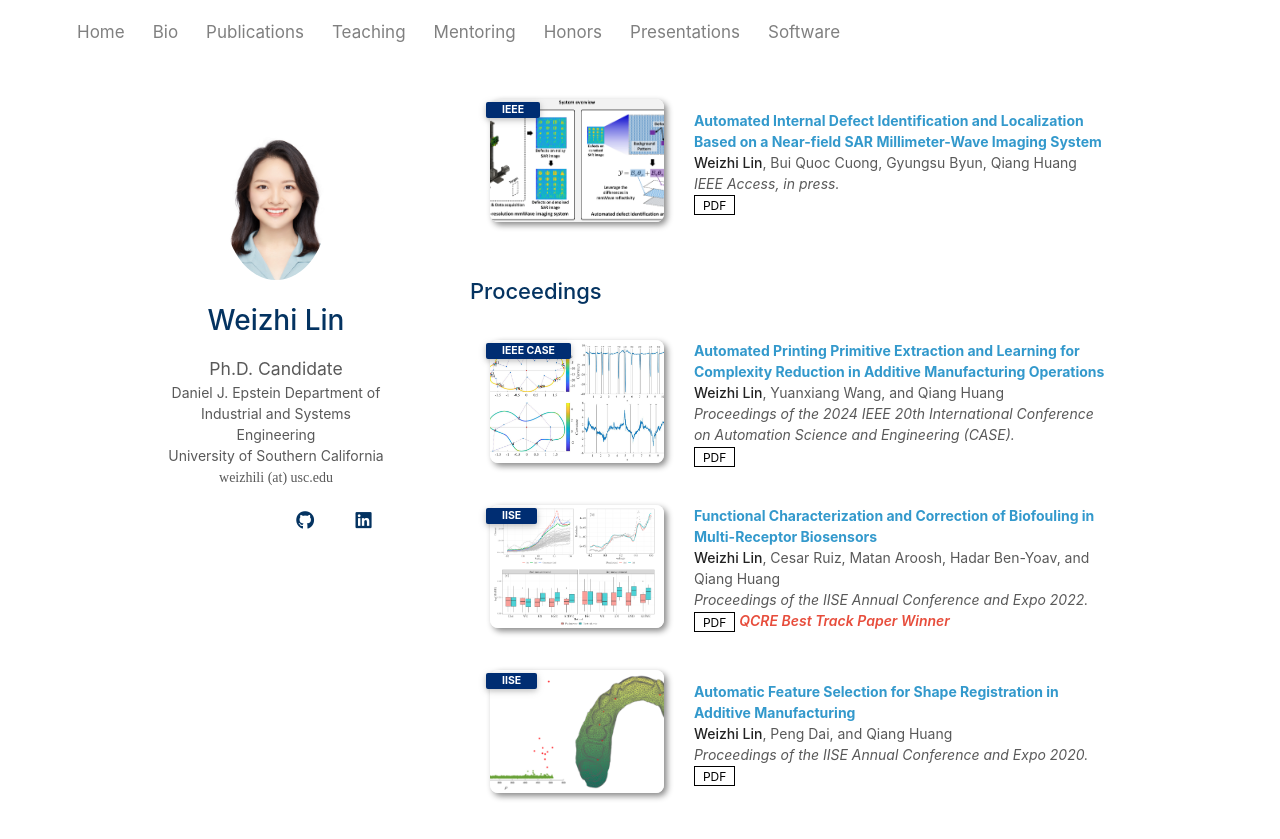
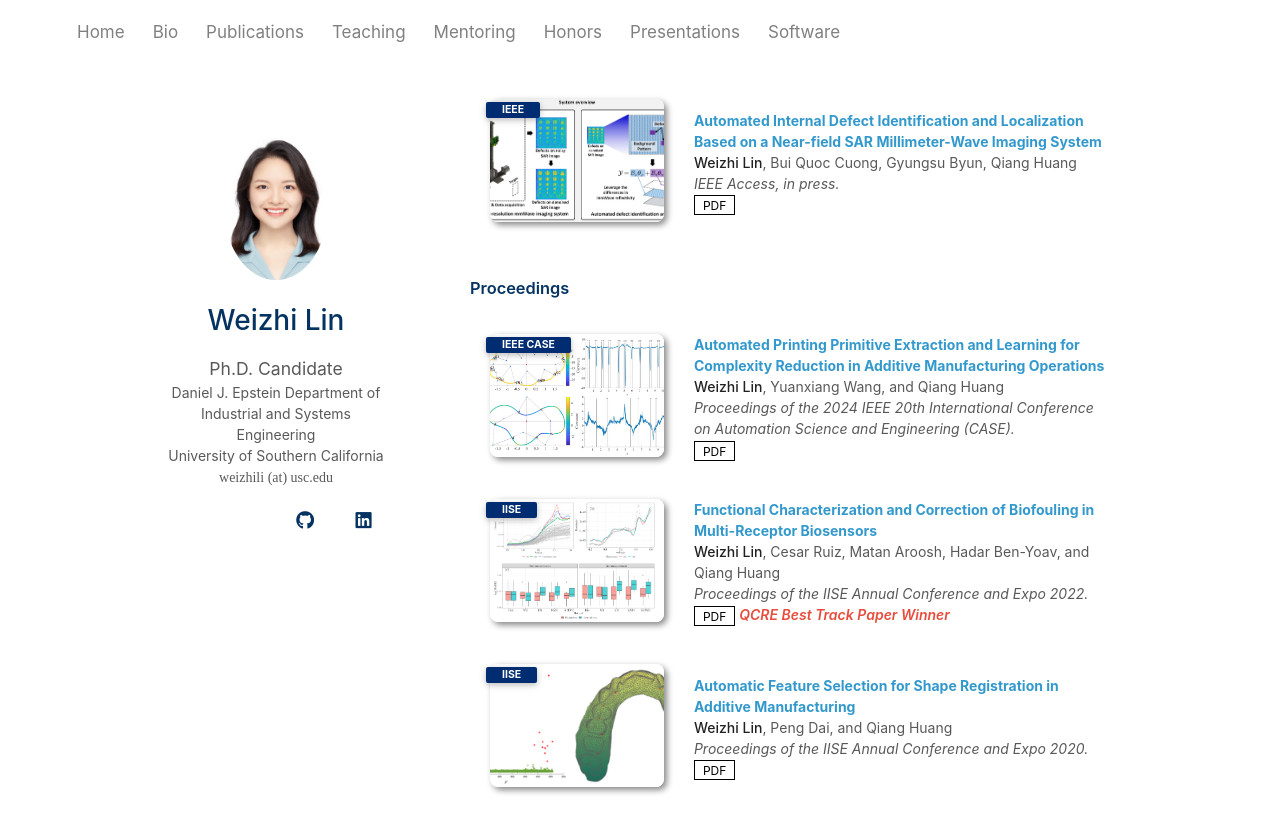
Before and after one commit to weizhi-lin/weizhi-lin.github.io, a Jekyll site: the page built from publications.md, in a window 1280 px wide and 900 px high, scrolled down 976 px. Shown: the top 839 px of the window. Built offline with Jekyll 4.4.1, drawn with Linux system fonts in a browser that asks for light colours; a style sheet for code colours, icons or effects is not loaded.

```diff
--- a/_includes/conference.md
+++ b/_includes/conference.md
@@ -1,4 +1,4 @@
-<h2>Proceedings</h2>
+<h3>Proceedings</h3>
 <div class="publications">
 <ol class="bibliography">
 {% for link in site.data.conference.main %}
```
